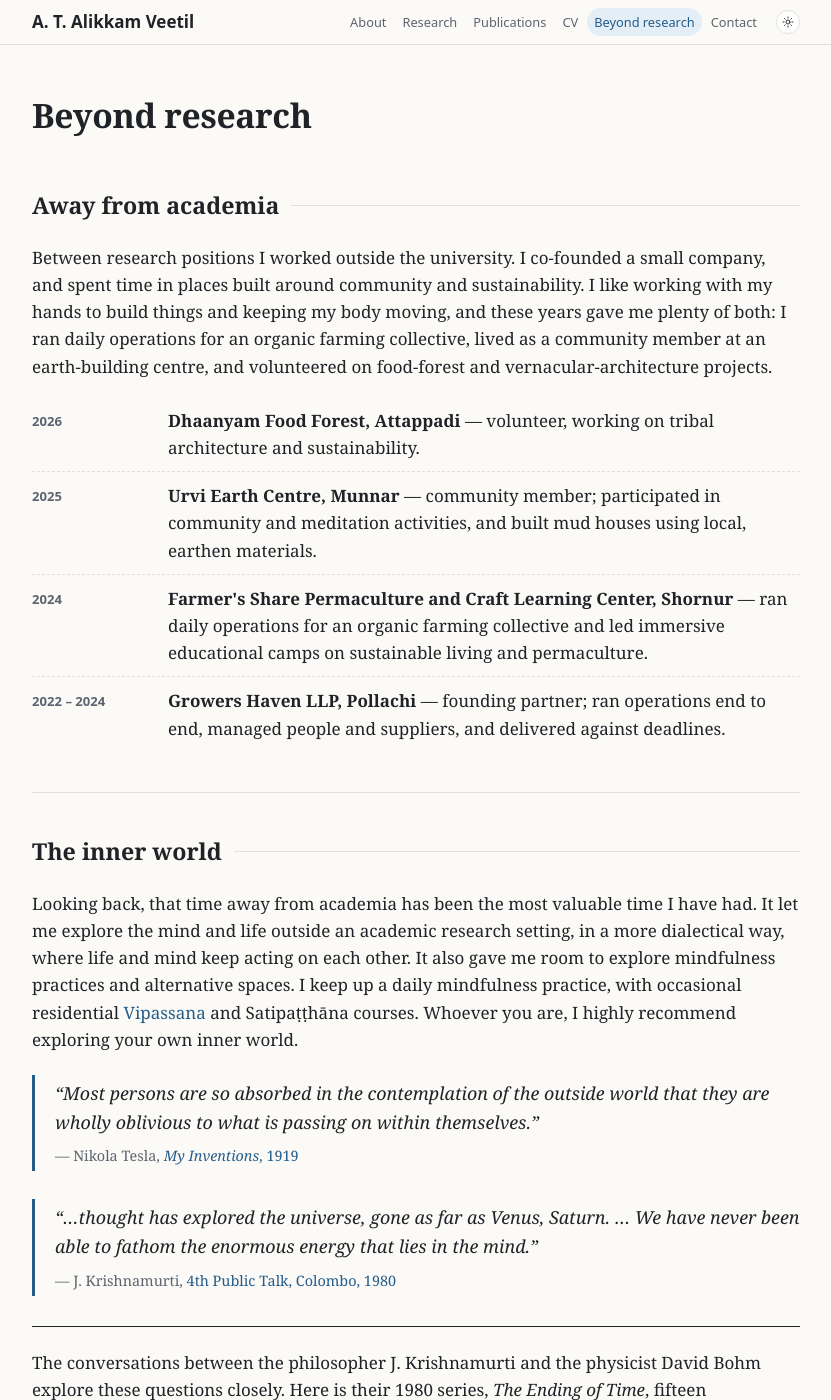
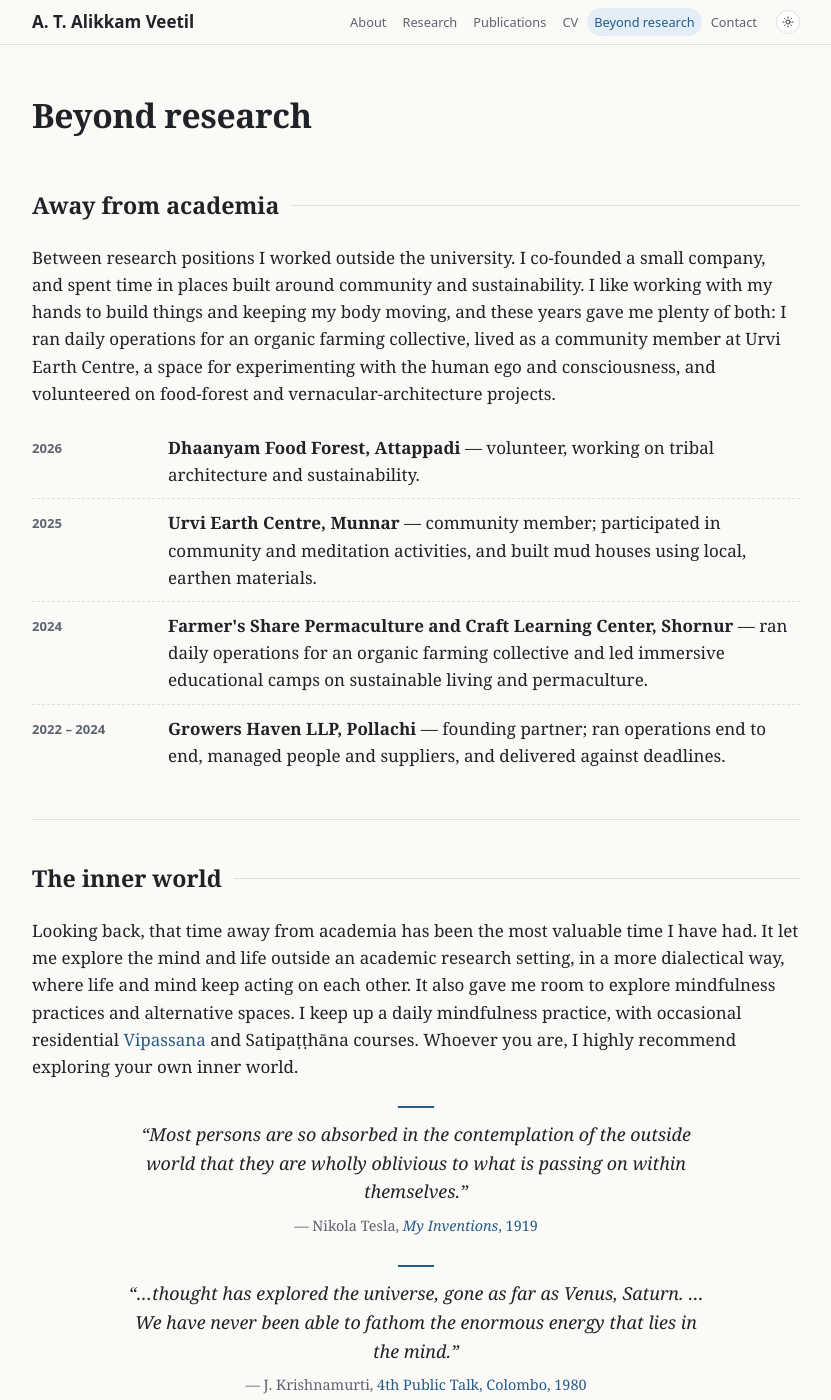
Before and after one commit to anjoomav/anjoomav.github.io, a Jekyll site: the page built from beyond.html, in a window 1280 px wide and 1400 px high. Shown: the whole window, without its empty margins (224-1055 px from the left). Built offline with Jekyll 4.4.1, drawn with Linux system fonts in a browser that asks for light colours.

Commit message:
Centred quotes; Urvi named in Beyond research intro

```diff
--- a/beyond.html
+++ b/beyond.html
@@ -13,7 +13,7 @@ canonical: "https://anjoomav.github.io/beyond.html"
 
   <section id="beyond">
     <h2>Away from academia</h2>
-    <p>Between research positions I worked outside the university. I co-founded a small company, and spent time in places built around community and sustainability. I like working with my hands to build things and keeping my body moving, and these years gave me plenty of both: I ran daily operations for an organic farming collective, lived as a community member at an earth-building centre, and volunteered on food-forest and vernacular-architecture projects.</p>
+    <p>Between research positions I worked outside the university. I co-founded a small company, and spent time in places built around community and sustainability. I like working with my hands to build things and keeping my body moving, and these years gave me plenty of both: I ran daily operations for an organic farming collective, lived as a community member at Urvi Earth Centre, a space for experimenting with the human ego and consciousness, and volunteered on food-forest and vernacular-architecture projects.</p>
     <ul class="timeline">
       <li><span class="when">2026</span><div><strong>Dhaanyam Food Forest, Attappadi</strong> — volunteer, working on tribal architecture and sustainability.</div></li>
       <li><span class="when">2025</span><div><strong>Urvi Earth Centre, Munnar</strong> — community member; participated in community and meditation activities, and built mud houses using local, earthen materials.</div></li>
--- a/style.css
+++ b/style.css
@@ -273,7 +273,8 @@ body[data-page="beyond"] .links a[data-nav="beyond"] { color: var(--accent); bac
 .chips-lg { margin-top: 4px; }
 
 /* Beyond research: quote and embedded video */
-.pull-quote { margin: 22px 0; padding: 4px 0 4px 20px; border-left: 3px solid var(--accent); }
+.pull-quote { margin: 26px auto; padding: 0 24px; max-width: 640px; text-align: center; }
+.pull-quote::before { content: ""; display: block; width: 36px; height: 2px; margin: 0 auto 12px; background: var(--accent); }
 .pull-quote + .pull-quote { margin-top: 28px; }
 .pull-quote p { margin: 0; font-size: 1.12rem; font-style: italic; }
 .pull-quote .cite { margin-top: 8px; font-size: 0.9rem; font-style: normal; color: var(--muted); }
```
